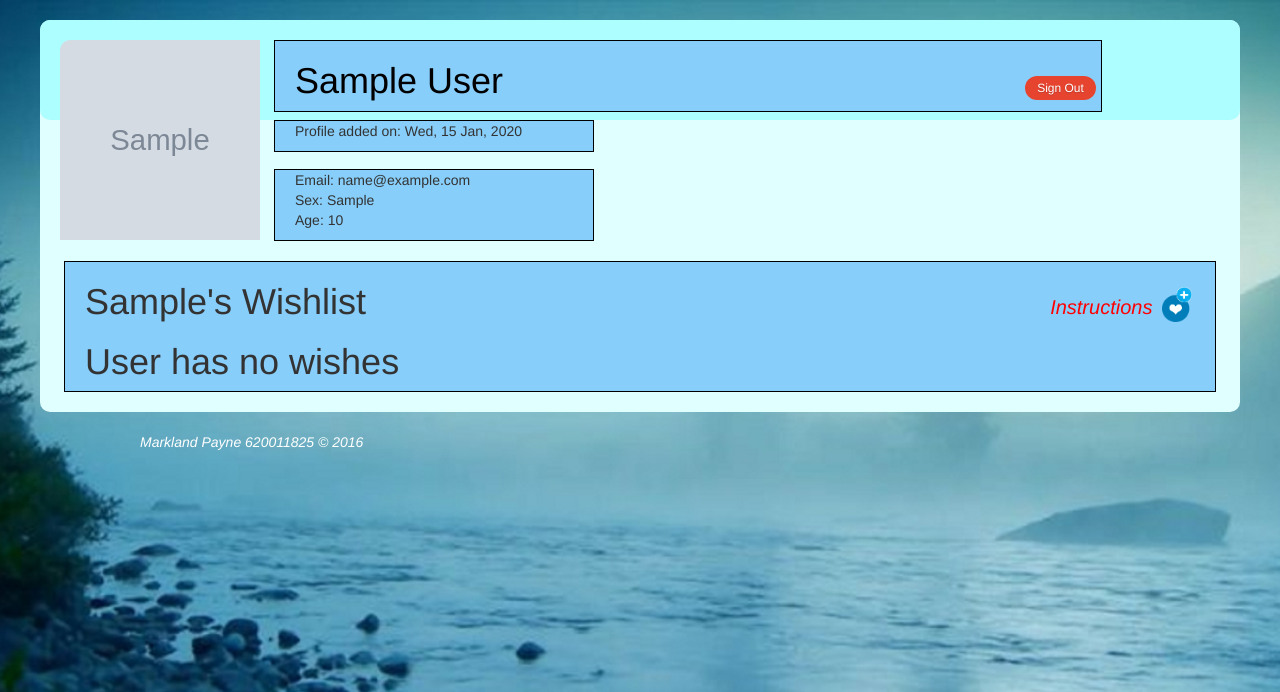
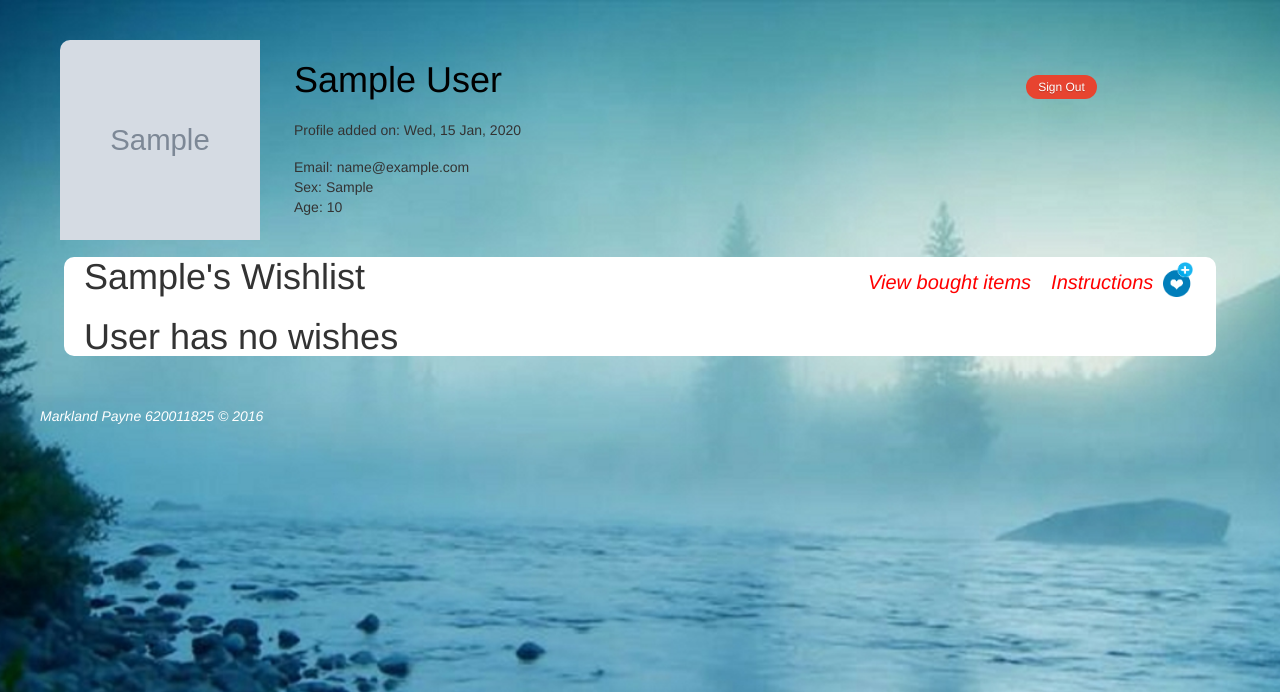
Before and after one commit to marklandp/info3180-project4, a Flask app: page /api/user/1/wishlist in a window 1280 px wide. Shown: the top 692 px of the page. Run offline with Flask 2, Linux system fonts and the light colour scheme; a user stored in the database is signed in; tables that the repository leaves empty hold one stand-in row (values such as "Sample post"); grey boxes marked "Sample" are stand-in pictures; style sheets or scripts are compiled from the project's sources; some libraries are stand-ins or nearby versions.

Commit message:
updated UI,instructions, readme, mark bought items, twitter, g-plus added

```diff
--- a/app/models.py
+++ b/app/models.py
@@ -52,14 +52,16 @@
   user = db.Column(db.String(50), db.ForeignKey("user_info.email"))
   url = db.Column(db.String(255))
   rating = db.Column(db.String(1))
+  bought = db.Column(db.String(1))
 
-  def __init__(self, title, description, thumb, user, url, rating):
+  def __init__(self, title, description, thumb, user, url, rating, bought):
     self.title = title
     self.description = description
     self.thumbnail = thumb
     self.user = user
     self.url = url
     self.rating = rating
+    self.bought = bought
 
   def __repr__(self):
     return '<Wish %r>' % self.title
--- a/app/static/css/main.less
+++ b/app/static/css/main.less
@@ -24,7 +24,7 @@
 
 .head {
   position: relative;
-  background-color: #adffff;
+  // background-color: #adffff;
   height:100px;
   -webkit-border-radius: 10px;
   -moz-border-radius: 10px;
@@ -108,7 +108,7 @@
 .cont {
   margin: 20px auto;
   width: 1200px;
-  background-color:lightCyan;
+  // background-color:lightCyan;
   height: auto;
   -webkit-border-radius: 10px;
   -moz-border-radius: 10px;
@@ -120,7 +120,7 @@
   width: 320px;
   margin-left: 234px;
   padding-left: 20px;
-  background-color: lightSkyBlue;
+  // background-color: lightSkyBlue;
 }
 
 img#dp {
@@ -144,7 +144,16 @@
   color: red !important;//#FBB0B0;
   padding: 10px;
   font-size: 20px;
+  cursor: pointer;
+
 }
+
+
+a:hover, a:visited, a:link, a:active
+{
+    text-decoration: none !important;
+}
+
 
 .lash {
   color: red;//#FBB0B0;
@@ -159,8 +168,6 @@
   left: 20px;
   top: 20px;
   width: 69%;
-  background-color: lightSkyBlue;
-  border: 1px solid black;
 }
 
 td {
@@ -173,16 +180,16 @@
 }
 
 .p_datebox {
-  border: 1px solid black;
+  // border: 1px solid black;
 }
 
 .p_content {
-  border: 1px solid black;
+  // border: 1px solid black;
   margin-top: 17px;
 }
 
 .prof {
-  background-color:#adffff;
+  // background-color:#adffff;
   width: 550px;
   margin: 20px auto;
   padding: 15px;
@@ -196,8 +203,11 @@
   width: 96%;
   margin: auto;
   padding-left: 20px;
-  background-color: lightSkyBlue;
-  margin-top: 20px;
+  background-color: white;//lightSkyBlue;
+  margin-top: 40px;
+  -webkit-border-radius: 10px;
+  -moz-border-radius: 10px;
+  border-radius: 10px;
 }
 
 .wish {
@@ -291,23 +301,44 @@
 
 .ih-item.square.colored.effect9.right_to_left {
   float: left;
-}
-
-.info-back {
-   overflow-y: auto;
-}
-
-#spacer {
   margin-right: 30px;
   margin-bottom: 30px;
   width: 252px;
   height: 250px;
+  border-radius: 5px;
+  -moz-border-radius: 5px;
+  -webkit-border-radius: 5px;
+  box-shadow: 0px 0px 10px #ff1a1a;
+  -moz-box-shadow: 0px 0px 10px #ff1a1a;
+  -webkit-box-shadow: 0px 0px 10px #ff1a1a;
+  -webkit-transition: box-shadow linear 0.5s;
+  transition: box-shadow linear 0.5s;
+}
+
+.ih-item.square.colored.effect9.right_to_left:hover {
+  outline: none;
+  // border: 1px solid #7bc1f7;
+  box-shadow: 0px 0px 35px #7bc1f7;
+  -moz-box-shadow: 0px 0px 35px #7bc1f7;
+  -webkit-box-shadow: 0px 0px 35px #7bc1f7;
+}
+
+.info-back {
+  overflow-y: auto;
+  height: 100%;
+
+}
+
+.share {
+  float: left;
+  margin: 10px;
+  width: 230px;
 }
 
 span.clear { clear: left; display: block; }
 
 address {
-  width:1000px;
+  width:1200px;
   margin:auto;
   font-style:italic;
   color:#fff;
--- a/app/static/js/site.js
+++ b/app/static/js/site.js
@@ -2,6 +2,8 @@
   $(".close").click(dismiss);
   $(".choose").click(accept);
   $(".entry").click(remove);
+  $(".entry2").click(bought);
+  $("#showbought").click(toggle);
   $(".fancy").fancybox({
   		scrolling:'no',
   		openEffect	: 'elastic',
@@ -36,8 +38,25 @@
   }
  }
 
+ function bought() {
+  var entry = $('.entry2');
+  if (entry.is(':checked')) {
+   var sure = confirm("Confirm mark item as bought?");
+   if (sure == true) {
+    var wish = $(event.target).val();
+    var url = "/api/wish/"+wish+"/bought";
+    $(location).attr("href", url);
+   }
+  }
+ }
+
  function accept() {
   var source = event.target.src;
   $("#thumbnail").attr("src",source);
   $("#thumb").attr('value',source);
  }
+
+function toggle() {
+ $(".needed").toggle("slow");
+ $(".bought").toggle("slow");
+}
--- a/app/templates/base.html
+++ b/app/templates/base.html
@@ -33,6 +33,7 @@
   <script src="/static/js/jquery.js"></script>
 
   <script type="text/javascript" src="/static/source/jquery.fancybox.pack.js?v=2.1.5"></script>
+  <script src="https://apis.google.com/js/platform.js" async defer></script>
 
   <!--<script src="/static/js/jquerytools.js"></script>-->
   <script src="/static/js/site.js"></script>
--- a/app/templates/process.html
+++ b/app/templates/process.html
@@ -24,8 +24,9 @@
       <form action="/api/user/{{user['id']}}/wishlist" method=post>
       <input type="hidden" name="url" value="{{url}}">
       <input id="thumb" type="hidden" name="thumb" value="">
+      <input id="bought" type="hidden" name="bought" value="0">
       <tr><td><strong>Title:</strong></td><td colspan="2"> {{title}}</td></tr>
-      <tr><td><strong>Edit Title:</strong></td><td colspan="2"><input type="text" name="title" value="{{title}}" style="width:550px;"></td></tr>
+      <tr><td><strong>Edit Title:</strong></td><td colspan="2"><input type="text" name="title" value="{{title}}" style="width:550px;" maxlength="120"></td></tr>
       <tr><td><strong>Description:</strong></td><td colspan="2"> {{description}}</td></tr>
       <tr><td><strong>Edit Description:</strong></td><td colspan="2"><textarea name="description" rows="5" cols="80" maxlength="199">{{description[0:199]}}</textarea></td></tr>
       <tr><td><strong>Select Rating:</strong></td><td><select class="form-control" id="pri-proc-val" name="priority">
--- a/app/templates/user.html
+++ b/app/templates/user.html
@@ -19,6 +19,8 @@
   js.src = "//connect.facebook.net/en_GB/sdk.js#xfbml=1&version=v2.6&appId=261930147473251";
   fjs.parentNode.insertBefore(js, fjs);
 }(document, 'script', 'facebook-jssdk'));
+
+!function(d,s,id){var js,fjs=d.getElementsByTagName(s)[0],p=/^http:/.test(d.location)?'http':'https';if(!d.getElementById(id)){js=d.createElement(s);js.id=id;js.src=p+'://platform.twitter.com/widgets.js';fjs.parentNode.insertBefore(js,fjs);}}(document, 'script', 'twitter-wjs');
 
 </script>
 {% endblock %}
@@ -47,7 +49,7 @@
     </p>
     </div>
     <div class="p_content wishlist">
-    <h1 style="width:98%;">{{user['fname']}}'s Wishlist<span style="float:right;"><a class="fancy flashk fancybox.ajax" href="{{url_for('about')}}"><em>Instructions</em></a><a class="fancy" href="#addwish"><img title="Click to add new wish" src="/static/product-fav-icon.png" width="30"></a></span></h1>
+    <h1 style="width:98%;">{{user['fname']}}'s Wishlist<span style="float:right;"><a id="showbought" class="flashk" href="javascript:void(0);"><em>View bought items</em></a><a class="fancy flashk fancybox.ajax" href="{{url_for('about')}}"><em>Instructions</em></a><a class="fancy" href="#addwish"><img title="Click to add new wish" src="/static/product-fav-icon.png" width="30"></a></span></h1>
     {% with messages = get_flashed_messages() %}
     {% if messages %}
       {% for message in messages %}
@@ -75,14 +77,17 @@
       </form>
       </div>
       {% if form.url.errors|length == 0 and error != "User has no wishes" %}
+      <div class="share">
+      <div class="g-plus" data-action="share" data-height="24" data-href="http://info3180-project4-marklandp.c9users.io:8080/api/user/{{g.user.id}}/wishlist"></div>
+      </div>
       <div
-        class="fb-like"
+      class="fb-like share"
       data-share="true"
       data-width="250"
       data-show-faces="true" style="float:left; margin:10px;">
       </div>
-      <div style="float:left; margin:10px;"> <a class="flash" target="_blank" href="mailto:name1@mail.com?subject=Hey!%20Checkout%20my%20wishlist!&amp;body=Hey%20Friend%3A%0A%0Acheck%20out%20my%20wishlist%20at%20the%20following%20address%3A%0Ahttp%3A%2F%2Finfo3180-project4-marklandp.c9users.io%3A8080%2Fapi%2Fuser%2F{{(user['id'])}}%2Fwishlist.%20Please%20help%20me%20to%20get%20some%20of%20these%20things%20off%20my%20list!%0A%20%0AThank%20you!">Share wishlist</a> </div>
-      <!--<div class="fb-share-button" data-href="{{share['url']}}" data-layout="button_count" data-mobile-iframe="false"></div>-->
+      <div class="share"><a href="https://twitter.com/intent/tweet?button_hashtag=wishlistSystem&text=Take%20a%20look%20at%20my%20wishlist" class="twitter-hashtag-button" data-size="large" data-url="http://info3180-project4-marklandp.c9users.io:8080/api/user/{{g.user.id}}/wishlist" data-dnt="true">Tweet #wishlistSystem</a></div>
+      <div class="share"> <a class="flash" target="_blank" href="mailto:name1@mail.com?subject=Hey!%20Checkout%20my%20wishlist!&amp;body=Hey%20Friend%3A%0A%0Acheck%20out%20my%20wishlist%20at%20the%20following%20address%3A%0Ahttp%3A%2F%2Finfo3180-project4-marklandp.c9users.io%3A8080%2Fapi%2Fuser%2F{{(user['id'])}}%2Fwishlist.%20Please%20help%20me%20to%20get%20some%20of%20these%20things%20off%20my%20list!%0A%20%0AThank%20you!">Share wishlist</a> </div>
      <hr style="width:95%; clear:left;"/>
      {% endif %}
       <div id="wishes">
@@ -90,41 +95,17 @@
           <h1>{{error}}</h1>
         {% endif %}
         </div>
-      <!--  <table style="width:95%">-->
-      <!--    {% for wish in wishes %}-->
-      <!--      <tr><td><a href="{{wish['url']}}" target="_blank"><img src="{{wish['thumbnail']}}" height="100" width="100"></a></td><td><p><strong>Title:</strong>{{wish['title']}}</p><p><strong>Description:</strong>{{wish['description']}}</p></td>-->
-      <!--      <td>-->
-      <!--        <a class="fancy fancybox.ajax" href="{{url_for('priority', id=wish['id'])}}">-->
-      <!--        <div class="rating">-->
-      <!--          {% if wish['rating'] == "1" or wish['rating'] is none %}-->
-      <!--          <img class="onestarrating" src="{{url_for('static', filename='5-Star_rating_system.png')}}" height="100" width="100"/> -->
-      <!--          {% endif %}-->
-      <!--          {% if wish['rating'] == "2" %}-->
-      <!--          <img class="twostarrating" src="{{url_for('static', filename='5-Star_rating_system.png')}}" height="100" width="100"/> -->
-      <!--          {% endif %}-->
-      <!--          {% if wish['rating'] == "3" %}-->
-      <!--          <img class="threestarrating" src="{{url_for('static', filename='5-Star_rating_system.png')}}" height="100" width="100"/> -->
-      <!--          {% endif %}-->
-      <!--          {% if wish['rating'] == "4" %}-->
-      <!--          <img class="fourstarrating" src="{{url_for('static', filename='5-Star_rating_system.png')}}" height="100" width="100"/> -->
-      <!--          {% endif %}-->
-      <!--          {% if wish['rating'] == "5" %}-->
-      <!--          <img class="fivestarrating" src="{{url_for('static', filename='5-Star_rating_system.png')}}" height="100" width="100"/> -->
-      <!--          {% endif %}-->
-      <!--        </div>-->
-      <!--        </a>-->
-      <!--      </td><td><input class="entry" type="checkbox" name="wish" value="{{wish['id']}}"></td></tr>-->
-      <!--      <tr><td colspan="4"><hr /></td></tr>-->
-      <!--    {% endfor %}-->
-      <!--</table>-->
         {% for wish in wishes %}
-          <div id="spacer" class="ih-item square colored effect9 right_to_left"><a href="{{wish['url']}}" target="_blank">
+          {% if wish['bought'] == "0" or wish['bought'] is none %}
+            <div class="needed">
+            <div id="{{wish['id']}}" class="ih-item square colored effect9 right_to_left"><a href="{{wish['url']}}" target="_blank">
             <div class="img"><img src="{{wish['thumbnail']}}" alt="img" height="235" width="316"></div>
             <div class="info">
             <div class="info-back">
               <h3>{{wish['title']}}</h3>
               <p>{{wish['description']}}</p>
-            <table style="margin:auto;color:white;">
+              <p>Mark item as bought: <input class="entry2" type="checkbox" name="wish" value="{{wish['id']}}"></p>
+              <table style="margin:auto;color:white;margin-bottom:5px;">
                 <thead>
                   <tr>
                     <td>Rating</td><td>Delete?</td>
@@ -159,6 +140,52 @@
             </div>
             </div></a>
             </div>
+            </div>
+          {% endif %}
+          {% if wish['bought'] == "1" %}
+            <div class="bought" style="display:none;">
+            <div id="{{wish['id']}}" class="ih-item square colored effect9 right_to_left"><a href="{{wish['url']}}" target="_blank">
+            <div class="img"><img src="{{wish['thumbnail']}}" alt="img" height="235" width="316"></div>
+            <div class="info">
+            <div class="info-back">
+              <h3>{{wish['title']}}</h3>
+              <p>{{wish['description']}}</p>
+              <p><strong style="color:red;">This item was previously bought</strong></p>
+              <table style="margin:auto;color:white;margin-bottom:5px;">
+                <thead>
+                  <tr>
+                    <td>Rating</td><td>Delete?</td>
+                  </tr>
+                </thead>
+                <tbody>
+                  <tr>
+                    <td>
+                      <div class="rating">
+                        {% if wish['rating'] == "1" or wish['rating'] is none %}
+                        <img class="onestarrating" src="{{url_for('static', filename='5-Star_rating_system.png')}}" height="100" width="100"/>
+                        {% endif %}
+                        {% if wish['rating'] == "2" %}
+                        <img class="twostarrating" src="{{url_for('static', filename='5-Star_rating_system.png')}}" height="100" width="100"/>
+                        {% endif %}
+                        {% if wish['rating'] == "3" %}
+                        <img class="threestarrating" src="{{url_for('static', filename='5-Star_rating_system.png')}}" height="100" width="100"/>
+                        {% endif %}
+                        {% if wish['rating'] == "4" %}
+                        <img class="fourstarrating" src="{{url_for('static', filename='5-Star_rating_system.png')}}" height="100" width="100"/>
+                        {% endif %}
+                        {% if wish['rating'] == "5" %}
+                        <img class="fivestarrating" src="{{url_for('static', filename='5-Star_rating_system.png')}}" height="100" width="100"/>
+                        {% endif %}
+                      </div>
+                    </td><td><input class="entry" type="checkbox" name="wish" value="{{wish['id']}}"></td>
+                  </tr>
+                </tbody>
+              </table>
+            </div>
+            </div></a>
+            </div>
+            </div>
+          {% endif %}
         {% endfor %}
         <span class="clear"></span>
       <!--</div>-->
--- a/app/templates/viewwishlist.html
+++ b/app/templates/viewwishlist.html
@@ -29,14 +29,14 @@
   <div class="body">
   <div class="cont">
   <div class="head">
-    <img id="dp" src="{{ user['image'] }}" height="200" width="200" style="-webkit-border-top-left-radius: 10px;
+    <a class="fancy" href="{{user['image']}}"><img id="dp" src="{{ user['image'] }}" height="200" width="200" style="-webkit-border-top-left-radius: 10px;
       -moz-border-radius-topleft: 10px;
-      border-top-left-radius: 10px;">
+      border-top-left-radius: 10px;"></a>
     <div class="profile_name">
       <h1>{{user['fname']}}  {{user['lname']}}'s Wishlist</h1>
     </div>
   </div>
-  <div class="p_content content" style="margin-bottom:40px; width:69%;">
+  <div class="p_content content" style="margin-bottom:55px;width:69%;">
     <p>
       Please help me to clear some items off my wishlist. Any and all help is welcomed and appreciated!<br>If you wish to purchase an item for me, click on the thumbnail and you will be redirected to the original webpage with the item.<br> <em>These items are rated on a 5 star system. The more stars, the more important it is for me to get the item.</em>
     </p>
--- a/app/views.py
+++ b/app/views.py
@@ -129,14 +129,14 @@
       error = "User has no wishes"
       image = url_for('static', filename='img/'+usr.image)
       user = {'id':str(id), 'image':image, 'age':usr.age, 'fname':usr.fname, 'lname':usr.lname, 'email':usr.email, 'sex':usr.sex}
-      share = {'title':urllib2.quote(usr.fname+"'s wishlist"), 'summary':urllib2.quote("This is my wishlist. Please purchase an item as a gift for me if you are able to."), 'url':"http://info3180-project4-marklandp.c9users.io:8080/api/user/"+str(id)+"/wishlist", 'image':"http://info3180-project4-marklandp.c9users.io:8080"+image}
       if g.user.is_authenticated:
         if wishes:
-          return render_template('user.html', user=user, wishes=wishes, datestr=date_to_str(g.user.datejoined), form=form, share=share)
-        return render_template('user.html', user=user, datestr=date_to_str(g.user.datejoined), form=form, share=share, error=error)
+          return render_template('user.html', user=user, wishes=wishes, datestr=date_to_str(g.user.datejoined), form=form)
+        return render_template('user.html', user=user, datestr=date_to_str(g.user.datejoined), form=form, error=error)
       if wishes:
-        return render_template('viewwishlist.html', wishes=wishes, share=share, user=user)
+        return render_template('viewwishlist.html', wishes=wishes, user=user)
       return render_template('viewwishlist.html', user=user, error=error)
+    bought = request.form['bought']
     title = request.form['title']
     desc = request.form['description']
     thumb = request.form['thumb']
@@ -144,7 +144,7 @@
     rating = request.form['priority']
     user = usr.email
     if thumb is not None:
-      wish = Wishes(title,desc,thumb,user,url,rating)
+      wish = Wishes(title,desc,thumb,user,url,rating,bought)
       db.session.add(wish)
       db.session.commit()
       flash("your wish was successfully added!")
@@ -239,6 +239,18 @@
     return redirect(url_for('home'))
   return render_template('update-priority.html', id=id)
 
+@app.route('/api/wish/<id>/bought', methods=['GET'])
+@login_required
+def bought(id):
+  wish = Wishes.query.get(id)
+  if wish and wish.user == g.user.email:
+    wish.bought = "1"
+    db.session.commit()
+    flash("Wish successfully marked as bought. Click 'View bought items' to view wishes already purchased.")
+    return redirect(url_for('profile', id=str(g.user.id)))
+  flash("unfortunately you are not authorized to update this wish!!! Please do not use this website maliciously!!!")
+  return redirect(url_for('profile', id=str(g.user.id)))
+
 
 @app.before_request
 def before_request():
```
Also changed, not shown: migrations/versions/6da83eec3f47_.py (added, +26 -0 lines), README.md, 1 other file. Lines whose indentation alone changed are shown as unchanged.
